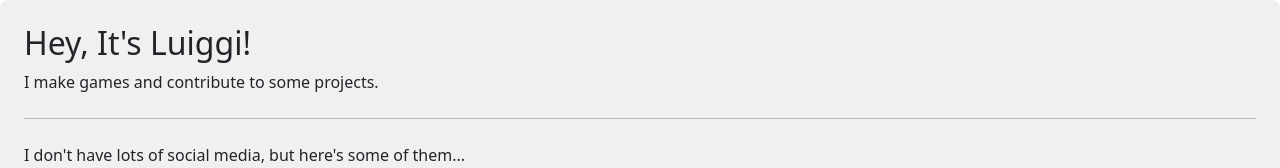
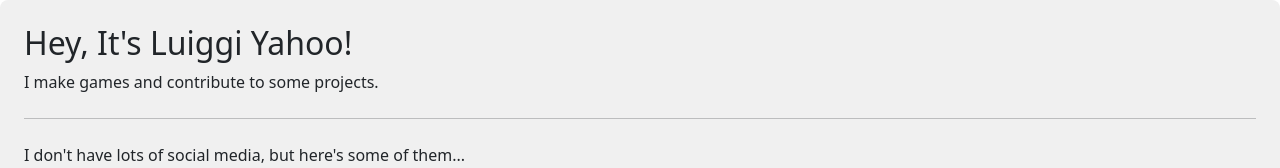
Before and after one commit to ItsLuiggiYahoo/itsluiggiyahoo.github.io, a website: page index.html in a window 1280 px wide. Shown: the top 168 px of the page. Drawn offline with nearby package versions, Linux system fonts and the light colour scheme.

Commit message:
commit to am

```diff
--- a/index.html
+++ b/index.html
@@ -23,7 +23,7 @@
     <!-- Hero -->
     <!-- Hero -->
 <div class="p-4 shadow-4 rounded-3" style="background-color: hsl(0, 0%, 94%);">
-    <h2>Hey, It's Luiggi!</h2>
+    <h2>Hey, It's Luiggi Yahoo!</h2>
     <p>
       I make games and contribute to some projects.
     </p>
@@ -35,7 +35,6 @@
       <box-icon type='logo' name='github'></box-icon>
     </button>
   </div>
-  <!-- Hero -->
 
   </body>
 </html>
--- a/index.js
+++ b/index.js
@@ -0,0 +1 @@
+´)
```
